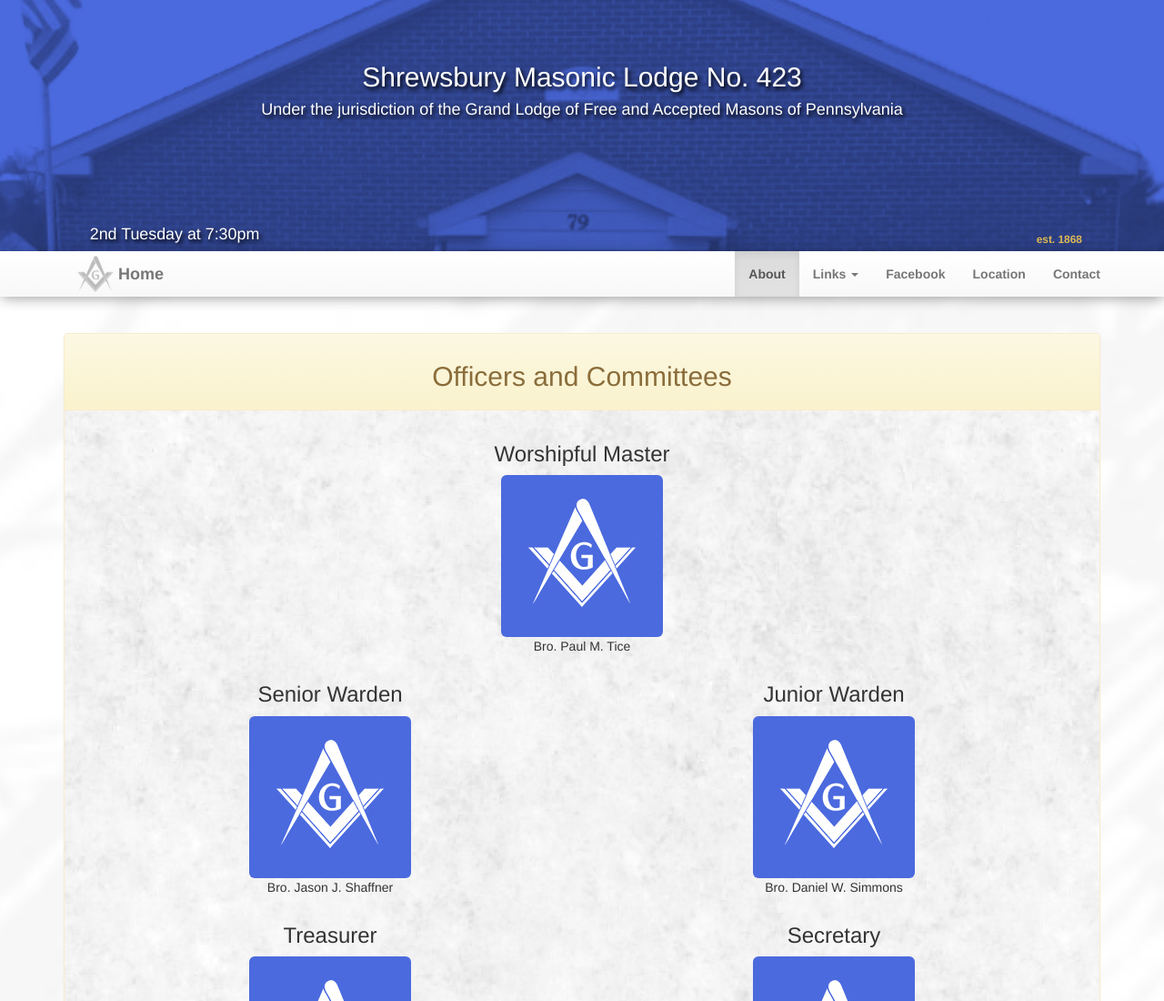
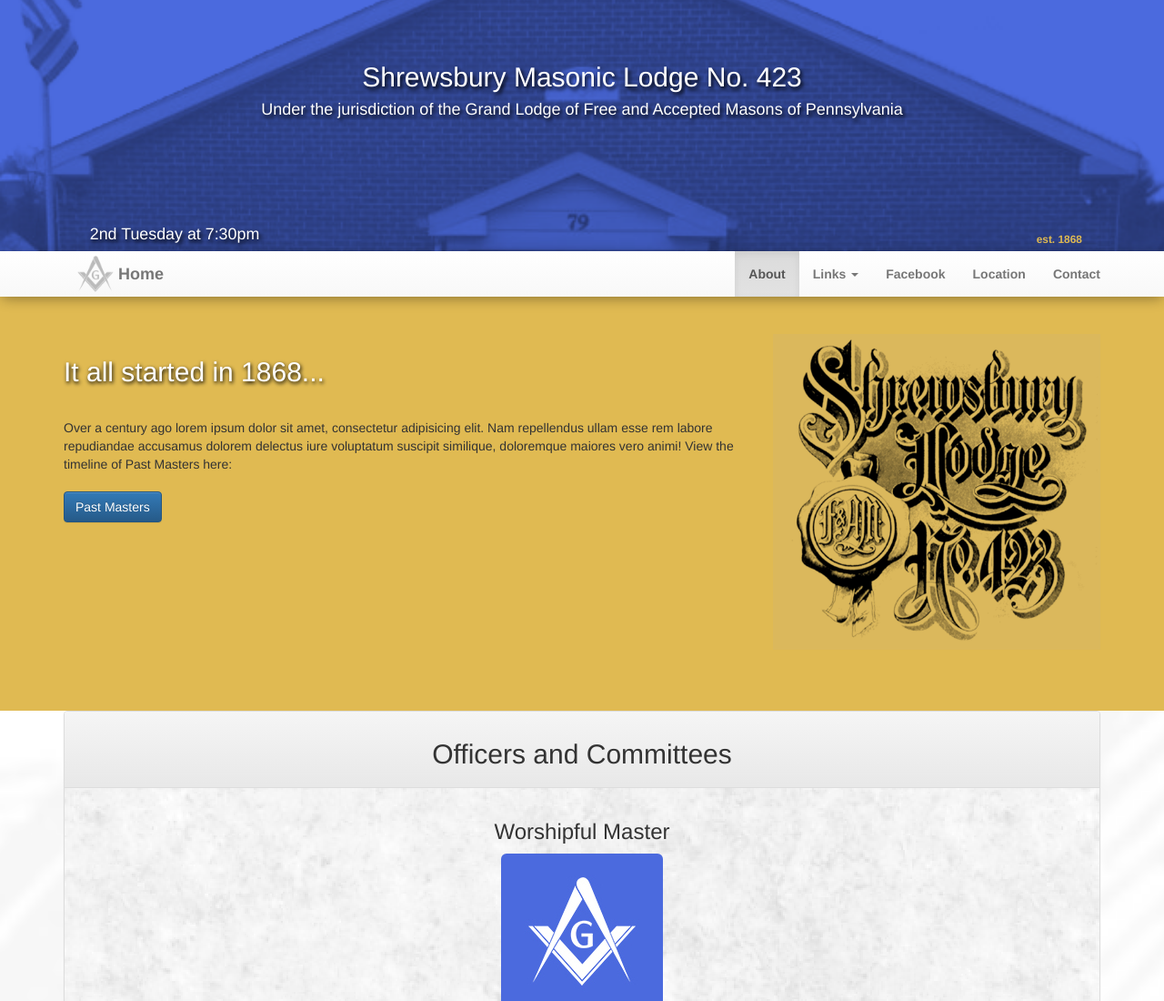
Before and after one commit to jaredcarmes/Shrewsbury-Masonic-Lodge-No.-423-Website, a website: page src/about.html in a window 1280 px wide. Shown: the top 1100 px of the page at 91% size. Drawn offline with Linux system fonts and the light colour scheme; files that its build step writes are made by us from their sources.

Commit message:
Add sub-banner on "about". Links to past masters

```diff
--- a/src/about.html
+++ b/src/about.html
@@ -22,7 +22,7 @@
 	<meta property="og:url" content="http://www.shrewsburylodge423.com" />
 	<meta property="og:type" content="website" />
 	<meta property="og:title" content="Shrewsbury Masonic Lodge No. 423" />
-	<meta property="og:description" content="Shrewsbury Masonic Lodge No. 423 is under the jurisdiction of the Grand Lodge of Free and Accepted Masons of Pennsylvania. Stated meetings are on the second Tuesday at 7:30pm. Come join us!" />
+	<meta property="og:description" content="Stated meetings are on the second Tuesday at 7:30pm. Come join us!" />
 	<meta property="og:image" content="http://www.shrewsburylodge423.com/img/facebook.jpg" />
 	<meta charset="utf-8">
 	<meta name="viewport" content="width=device-width, initial-scale=1.0">
@@ -103,8 +103,33 @@
 
 
 
+<div class="container-fluid noanimate">
+	<div class="row">
+		<div class="col-md-12">
+			<div class="shrewsground"></div>
+		</div>
+	</div>
+</div>
+<div class="container">
+	<div class="row">
+		<div class="col-md-8 lemon">
+				<h2>
+					It all started in 1868...
+				</h2>
+				<p>
+					Over a century ago lorem ipsum dolor sit amet, consectetur adipisicing elit. Nam repellendus ullam esse rem labore repudiandae accusamus dolorem delectus iure voluptatum suscipit similique, doloremque maiores vero animi! View the timeline of Past Masters here:
+				</p>
+				<p>
+					<a class="btn btn-primary btn-large" href="past_masters.html">Past Masters</a>
+				</p>
+		</div>
+		<div class="col-md-4 shrewsbury">
+				<img class="img-responsive" src="img/shrewsbury.png">
+		</div>
+	</div>
+</div>
 
-
+<br>
 
 
 
@@ -119,7 +144,7 @@
 <div class="container">
 	<div class="row">
 		<div class="col-md-12">
-			<div class="panel panel-warning">
+			<div class="panel panel-default">
 				<div class="panel-heading">
 					<h2>
 						Officers and Committees
--- a/src/css/main.css
+++ b/src/css/main.css
@@ -33,6 +33,12 @@
   top: -40px;
   left: 45px;
 }
+
+.shrewsbury {
+  display: none;
+}
+
+
 
 .navbar-default {
 -webkit-box-shadow: 0px 3px 15px -2px rgba(0,0,0,0.41);
@@ -151,8 +157,7 @@
 }
 
 .facebook {
-  visibility: hidden;
-  display: none;
+
 }
 
 
@@ -194,13 +199,24 @@
   Animations & Transitions
 ==================================== */
 
-.row {
+.row,
+.lemon {
     animation: fadein 2s, shimmy 1.5s;
     -moz-animation: fadein 2s, shimmy 1.5s;
     /* Firefox */
     -webkit-animation: fadein 2s, shimmy 1.5s;
     /* Safari and Chrome */
     -o-animation: fadein 2s, shimmy 1.5s;
+    /* Opera */
+}
+
+.noanimate .row {
+      animation: none;
+    -moz-animation: none !Important;
+    /* Firefox */
+    -webkit-animation: none !Important;;
+    /* Safari and Chrome */
+    -o-animation: none !Important;;
     /* Opera */
 }
 
@@ -369,9 +385,71 @@
   display: none;
 }
 
+.lemon {
+  position: relative;
+  top: -10px;
+  text-align: center;
+}
+
+.lemon  h2 {
+  position: relative;
+  top: -25px;
+}
+
+.lemon a {
+  position: relative;
+  top: 10px;
+}
+
+
+
 
 /*/////////////////// Media Queries \\\\\\\\\\\\\\\\\\\\\\\ */
 
+@media (min-width: 381px) {
+ .shrewsground {
+  position: absolute;
+  right: 0px;
+  top: -40px;
+  background-color: #e0ba52;
+    width: 100%;
+       height:278px;
+       z-index: -1;
+
+     }
+
+     .lemon {
+  position: relative;
+  top: -10px;
+  text-align: center;
+}
+
+.lemon  h2 {
+  position: relative;
+  top: -25px;
+  color: white;
+ -webkit-text-shadow: 1px 3px 4px #000;
+-moz-text-shadow: 1px 3px 4px #000;
+text-shadow: 1px 2px 4px #000;
+}
+
+.lemon a {
+  position: relative;
+  top: 10
+}
+
+@media(min-width: 473px) {
+   .shrewsground {
+  position: absolute;
+  right: 0px;
+  top: -40px;
+  background-color: #e0ba52;
+    width: 100%;
+       height:258px;
+       z-index: -1;
+
+     }
+}
 
 @media (min-width: 494px) {
 	.jumbotron {
@@ -434,6 +512,19 @@
 
 }
 
+@media(min-width: 609px) {
+     .shrewsground {
+  position: absolute;
+  right: 0px;
+  top: -40px;
+  background-color: #e0ba52;
+    width: 100%;
+       height:238px;
+       z-index: -1;
+
+     }
+}
+
 @media(min-width: 736px) {
         .est {
         top: 235px;
@@ -456,6 +547,26 @@
   		background-position: top;
       		background-repeat: no-repeat;
 	}
+
+.lemon {
+  position: relative;
+  top: 0px;
+  text-align: left;
+}
+
+.lemon  h2 {
+  position: relative;
+  top: -25px;
+  color: white;
+ -webkit-text-shadow: 1px 3px 4px #000;
+-moz-text-shadow: 1px 3px 4px #000;
+text-shadow: 1px 2px 4px #000;
+}
+
+.lemon a {
+  position: relative;
+  top: 10px;
+}
 
       .est {
         top: 255px;
@@ -528,6 +639,26 @@
 		display: block;
 	}
 
+  .shrewsbury {
+    display: block;
+  }
+
+       .lemon {
+  position: relative;
+top: 30px;
+}
+
+     .shrewsground {
+  position: absolute;
+  right: 0px;
+  top: -40px;
+  background-color: #e0ba52;
+    width: 100%;
+       height:344px;
+       z-index: -1;
+
+     }
+
 
   .title {
   text-align: left;
@@ -573,3 +704,20 @@
 	}
 
 }
+
+@media (min-width: 1200px) {
+  .shrewsbury {
+    padding-bottom: 47px;
+  }
+
+    .shrewsground {
+  position: absolute;
+  right: 0px;
+  top: -40px;
+  background-color: #e0ba52;
+    width: 100%;
+       height:455px;
+       z-index: -1;
+
+     }
+}
```
Also changed, not shown: src/construction.html (+1 -1 lines), src/index.html (+1 -1 lines), src/location.html (+1 -1 lines), src/states.html (+1 -1 lines), src/submit.html (+1 -1 lines), src/img/shrewsbury.png (added).
